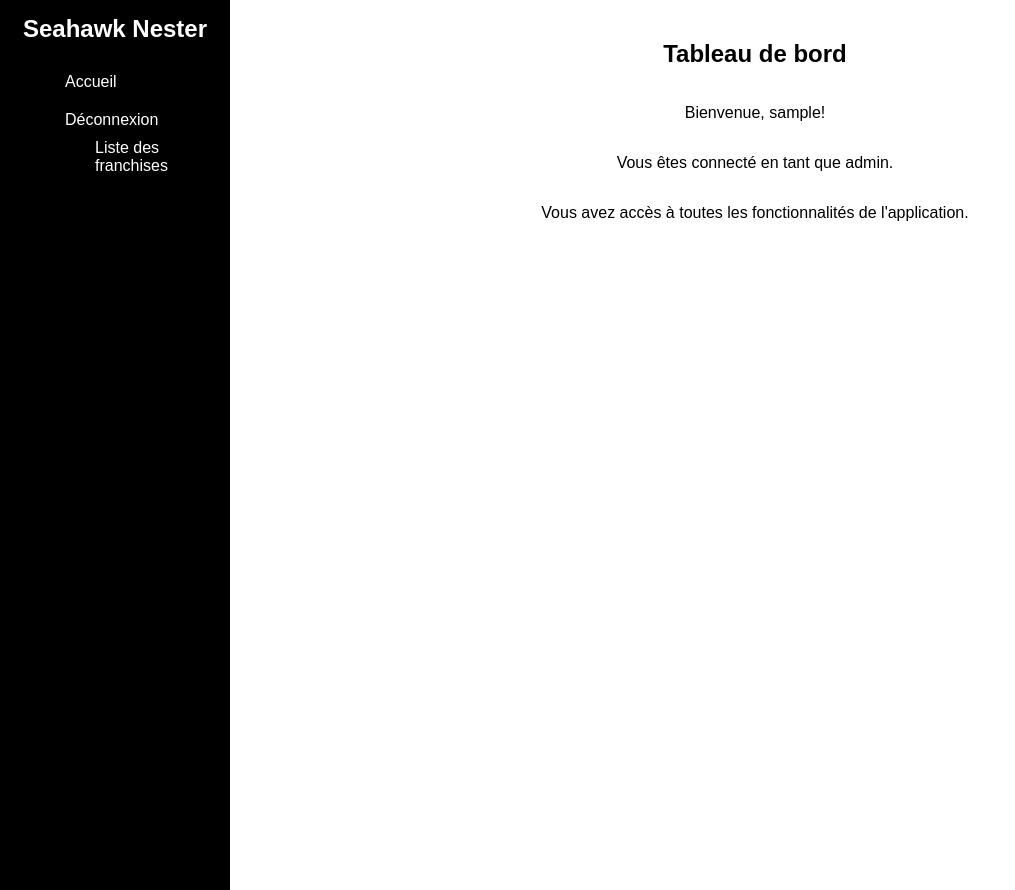
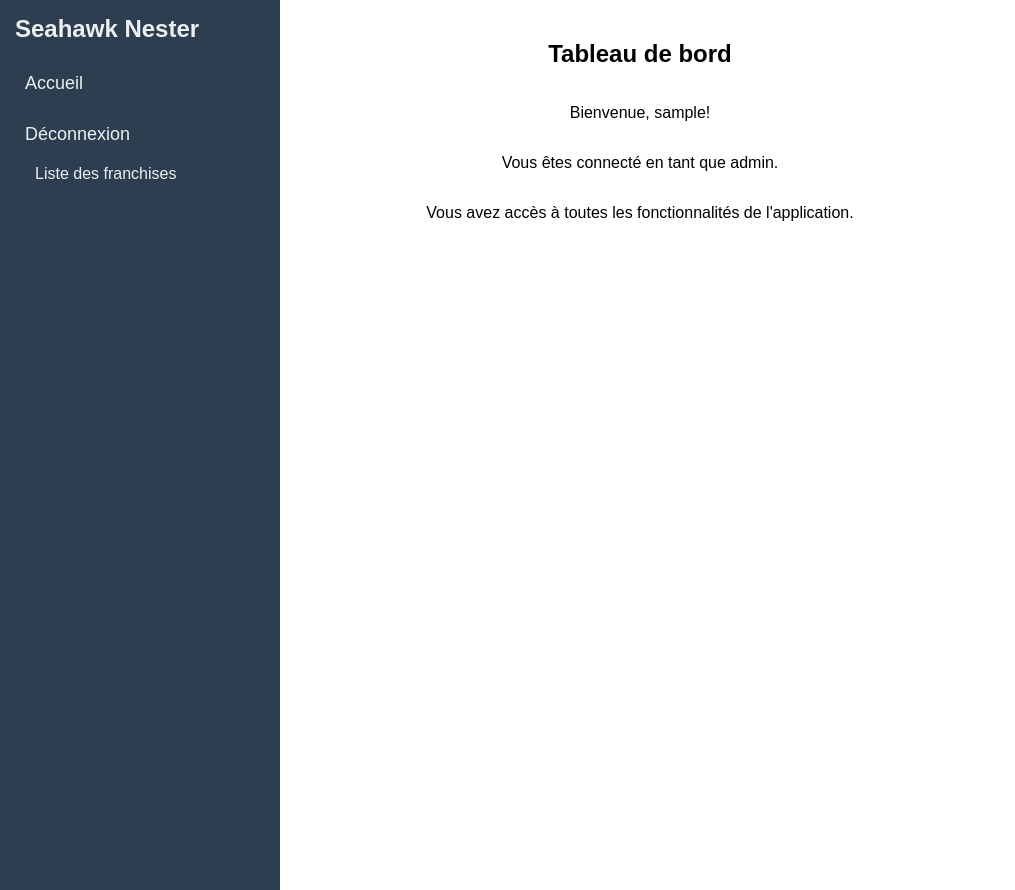
Before and after one commit to S-Zilean/Seahawk_Nester, a Flask app: page /dashboard in a window 1280 px wide. Shown: the whole page, without its empty margins (0-1015 px from the left). Run offline with Flask 3, Linux system fonts and the light colour scheme; the visitor is signed in with stand-in values (Sample User, id 1); data that the repository does not hold is empty.

Commit message:
latest version - mise en forme à faire

```diff
--- a/app/fonctions/__init__.py
+++ b/app/fonctions/__init__.py
@@ -2,3 +2,4 @@
 
 from .db_requests import *
 from .db_authentification import *
+from .harvester_status import *
--- a/app/fonctions/db_requests.py
+++ b/app/fonctions/db_requests.py
@@ -198,54 +198,3 @@ def getall_harvesters_data(franchise):
     conn.close()
 
     return data
-
-
-
-
-def update_harvester_status(franchise):
-    # Connexion à la base de données
-    conn = db_connect()
-    if conn is None:
-        print("Échec de la connexion à la base de données.")
-        return
-
-    cur = conn.cursor()
-
-    try:
-        # Sélectionner la base de données de la franchise
-        cur.execute(f"USE {franchise}")
-
-        # Récupérer les adresses IP des harvesters
-        cur.execute("SELECT Harvester_ID, Harvester_IP FROM Harvester")
-        harvesters = cur.fetchall()
-
-        for harvester in harvesters:
-            harvester_id, ip_address = harvester
-
-            # Message indiquant le début du ping
-            print(f"Envoi d'un ping à {ip_address}...")
-
-            # Envoyer une requête ping
-            try:
-                # Utiliser subprocess pour envoyer un ping
-                result = subprocess.run(["ping", "-c", "1", ip_address], stdout=subprocess.PIPE, stderr=subprocess.PIPE)
-                if result.returncode == 0:
-                    harvester_state = 1  # Connected
-                    print(f"Ping réussi pour {ip_address} - Connected")
-                else:
-                    harvester_state = 0  # Disconnected
-                    print(f"Ping échoué pour {ip_address} - Disconnected")
-            except Exception as e:
-                print(f"Erreur lors du ping de {ip_address}: {e}")
-                harvester_state = 0  # Disconnected
-
-            # Mettre à jour l'état du harvester dans la base de données
-            cur.execute("UPDATE Harvester SET Harvester_State = %s WHERE Harvester_ID = %s", (harvester_state, harvester_id))
-            conn.commit()
-
-    except mariadb.Error as e:
-        print(f"Erreur de base de données: {e}")
-
-    finally:
-        cur.close()
-        conn.close()
--- a/app/routes/base.py
+++ b/app/routes/base.py
@@ -42,6 +42,9 @@ def init_base(app):
         # Vérifier si le chemin correspond à une franchise
         if path in all_franchises:
             return render_template('franchise.html', franchise_name=path)
+            update_harvester_status(nom_franchise)
+
+
 
 
         return render_template('base.html', franchises=all_franchises)
--- a/app/static/css/style.css
+++ b/app/static/css/style.css
@@ -11,27 +11,61 @@ body {
     height: 100vh !important; /* Prend toute la hauteur de la fenêtre */
 }
 
-/* Styles pour la barre latérale */
+/* Style pour la barre latérale */
 .sidebar {
-    width: 200px; /* Largeur fixe pour la barre latérale */
-    background-color: rgb(0, 0, 0) !important; /* Couleur de fond de la barre latérale */
-    padding: 15px !important;
-    color: rgb(255, 255, 255) !important; /* Couleur du texte */
-    overflow-y: auto !important; /* Ajoute une barre de défilement si nécessaire */
+    width: 250px;
+    background-color: #2c3e50;
+    color: #ecf0f1;
+    padding: 15px;
+    height: 100vh;
+    position: fixed;
+}
+
+/* Style pour le nom de l'application */
+.sidebar .app-name {
+    font-size: 24px;
+    font-weight: bold;
+    margin-bottom: 20px;
+}
+
+/* Style pour les liens du menu */
+.sidebar ul {
+    list-style-type: none;
+    padding: 0;
+}
+
+.sidebar ul li {
+    margin: 10px 0;
+}
+
+.sidebar ul li a {
+    color: #ecf0f1;
+    text-decoration: none;
+    font-size: 18px;
+}
+
+.sidebar ul li a:hover {
+    text-decoration: underline;
+}
+
+/* Style pour la liste des franchises */
+.sidebar ul ul {
+    margin-top: 10px;
+    padding-left: 20px;
+}
+
+.sidebar ul ul li {
+    margin: 5px 0;
+}
+
+.sidebar ul ul li a {
+    font-size: 16px;
 }
 
 /* Styles pour les éléments de liste */
 li {
     padding: 10px;
     list-style-type: none !important;
-}
-
-/* Styles pour le nom de l'application */
-.app-name {
-    font-size: 24px !important;
-    font-weight: bold !important;
-    margin-bottom: 20px !important;
-    text-align: center !important;
 }
 
 /* Styles pour les sous-menus */
```
Also changed, not shown: app/fonctions/harvester_status.py (added, +50 -0 lines), app/static/images/seahawk.jpg (added).
